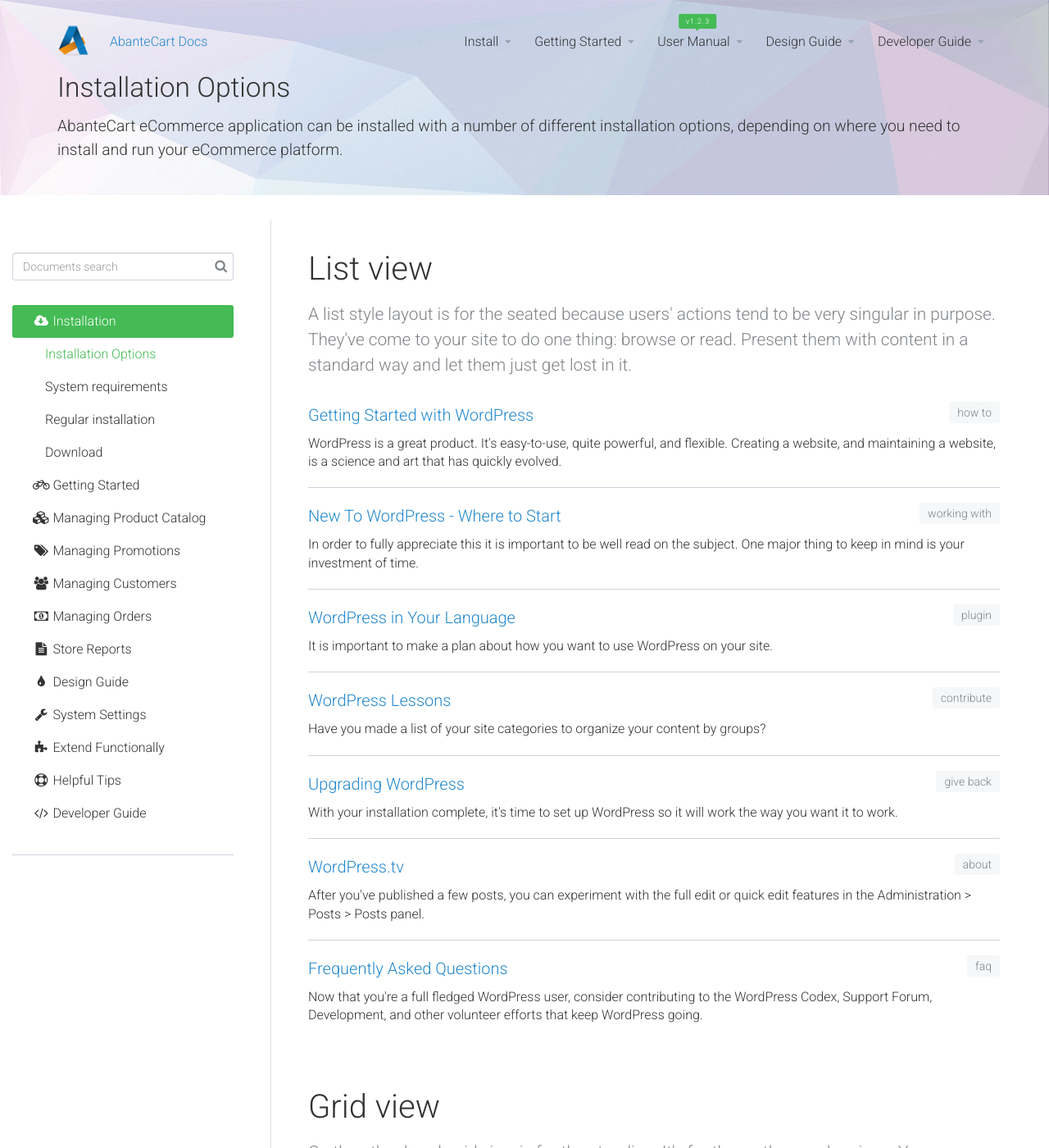
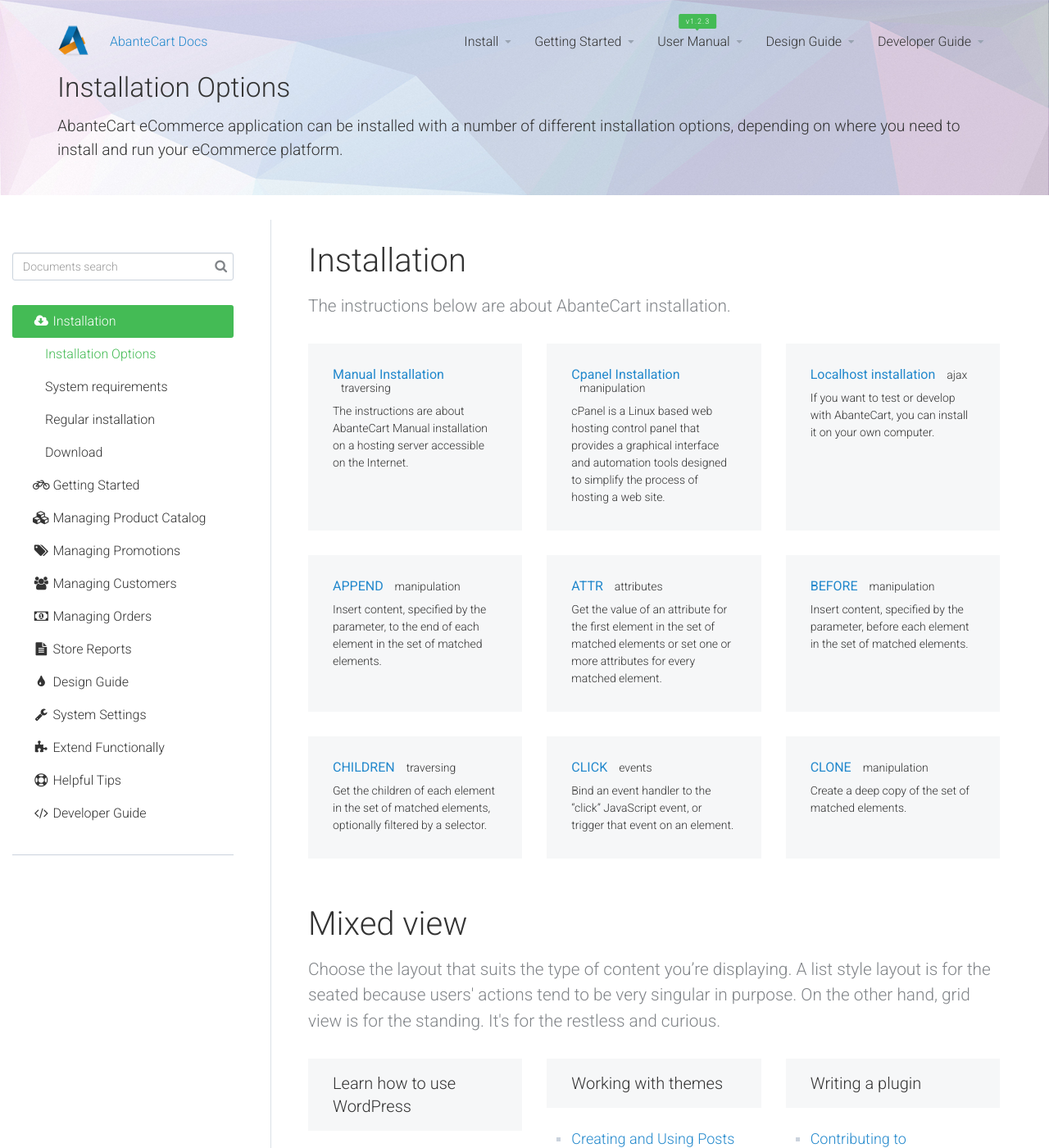
Before and after one commit to abantecart/abantecart.github.io, a Jekyll site: the page built from pages/install/installation_options.html, in a window 1280 px wide and 1400 px high. Shown: the whole window at 82% size. Built offline with Jekyll 4.4.1, drawn with Linux system fonts in a browser that asks for light colours; some of the changed text lies outside the part shown.

Commit message:
Update installation_options.html

```diff
--- a/pages/install/installation_options.html
+++ b/pages/install/installation_options.html
@@ -9,94 +9,10 @@
 redirect_from: "/tag/install.html"
 ---
 
-<div class="category-info helper pt40">
-    <h3 class="category-title">List view</h3>
-    <h4 class="category-description">A list style layout is for the seated because users' actions tend to be very singular in purpose. They've come to your site to do one thing: browse or read. Present them with content in a standard way and let them just get lost in it.</h4>
-</div>
-
-<div class="list-view ">
-    <div class="list-item">
-    	<div class="list-item-header">
-    		<h3 class="list-item-title">
-    			<a href="#">Getting Started with WordPress</a>
-    		</h3>
-    		<span class="list-item-meta">
-    			<a href="#">how to</a>
-    		</span>
-    	</div>
-    	<div class="list-item-content"> WordPress is a great product. It&#39;s easy-to-use, quite powerful, and flexible. Creating a website, and maintaining a website, is a science and art that has quickly evolved. </div>
-    </div>
-    <div class="list-item">
-    	<div class="list-item-header">
-    		<h3 class="list-item-title">
-    			<a href="#">New To WordPress - Where to Start</a>
-    		</h3>
-    		<span class="list-item-meta">
-    			<a href="#">working with</a>
-    		</span>
-    	</div>
-    	<div class="list-item-content"> In order to fully appreciate this it is important to be well read on the subject. One major thing to keep in mind is your investment of time. </div>
-    </div>
-    <div class="list-item">
-    	<div class="list-item-header">
-    		<h3 class="list-item-title">
-    			<a href="#">WordPress in Your Language</a>
-    		</h3>
-    		<span class="list-item-meta">
-    			<a href="#">plugin</a>
-    		</span>
-    	</div>
-    	<div class="list-item-content"> It is important to make a plan about how you want to use WordPress on your site. </div>
-    </div>
-    <div class="list-item">
-    	<div class="list-item-header">
-    		<h3 class="list-item-title">
-    			<a href="#">WordPress Lessons</a>
-    		</h3>
-    		<span class="list-item-meta">
-    			<a href="#">contribute</a>
-    		</span>
-    	</div>
-    	<div class="list-item-content"> Have you made a list of your site categories to organize your content by groups? </div>
-    </div>
-    <div class="list-item">
-    	<div class="list-item-header">
-    		<h3 class="list-item-title">
-    			<a href="#">Upgrading WordPress</a>
-    		</h3>
-    		<span class="list-item-meta">
-    			<a href="#">give back</a>
-    		</span>
-    	</div>
-    	<div class="list-item-content"> With your installation complete, it&#39;s time to set up WordPress so it will work the way you want it to work. </div>
-    </div>
-    <div class="list-item">
-    	<div class="list-item-header">
-    		<h3 class="list-item-title">
-    			<a href="#">WordPress.tv</a>
-    		</h3>
-    		<span class="list-item-meta">
-    			<a href="#">about</a>
-    		</span>
-    	</div>
-    	<div class="list-item-content"> After you&#39;ve published a few posts, you can experiment with the full edit or quick edit features in the Administration &gt; Posts &gt; Posts panel. </div>
-    </div>
-    <div class="list-item">
-    	<div class="list-item-header">
-    		<h3 class="list-item-title">
-    			<a href="#">Frequently Asked Questions</a>
-    		</h3>
-    		<span class="list-item-meta">
-    			<a href="#">faq</a>
-    		</span>
-    	</div>
-    	<div class="list-item-content"> Now that you&#39;re a full fledged WordPress user, consider contributing to the WordPress Codex, Support Forum, Development, and other volunteer efforts that keep WordPress going. </div>
-    </div>
-</div>
 
 <div class="category-info ">
-    <h3 class="category-title">Grid view</h3>
-    <h4 class="category-description">On the other hand, grid view is for the standing. It's for the restless and curious. Your attention goes from one topic or image to the next and you never want to linger in one spot for too long.</h4>
+    <h3 class="category-title">Installation</h3>
+    <h4 class="category-description">The instructions below are about AbanteCart installation.</h4>
 </div>
 
 <div class="grid-view js-grid-view">
@@ -104,28 +20,28 @@
     	<div class="col-md-4">
     		<div class="grid-view-elem js-grid-view-elem">
     			<h3 class="grid-view-elem-title">
-    				<a href="#">ADD</a>
+    				<a href="#">Manual Installation</a>
     				<span class="grid-view-title-descr">traversing</span>
     			</h3>
-    			<p class="grid-view-elem-description"> Create a new jQuery object with elements added to the set of matched elements. </p>
+    			<p class="grid-view-elem-description"> The instructions are about AbanteCart Manual installation on a hosting server accessible on the Internet. </p>
     		</div>
     	</div>
     	<div class="col-md-4">
     		<div class="grid-view-elem js-grid-view-elem">
     			<h3 class="grid-view-elem-title">
-    				<a href="#">AFTER</a>
+    				<a href="#">Cpanel Installation</a>
     				<span class="grid-view-title-descr">manipulation</span>
     			</h3>
-    			<p class="grid-view-elem-description"> Insert content, specified by the parameter, after each element in the set of matched elements. </p>
+    			<p class="grid-view-elem-description"> cPanel is a Linux based web hosting control panel that provides a graphical interface and automation tools designed to simplify the process of hosting a web site. </p>
     		</div>
     	</div>
     	<div class="col-md-4">
     		<div class="grid-view-elem js-grid-view-elem">
     			<h3 class="grid-view-elem-title">
-    				<a href="#">AJAXCOMPLETE</a>
+    				<a href="#">Localhost installation</a>
     				<span class="grid-view-title-descr">ajax</span>
     			</h3>
-    			<p class="grid-view-elem-description"> Register a handler to be called when Ajax requests complete. This is an AjaxEvent. </p>
+    			<p class="grid-view-elem-description"> If you want to test or develop with AbanteCart, you can install it on your own computer. </p>
     		</div>
     	</div>
     </div>
```
